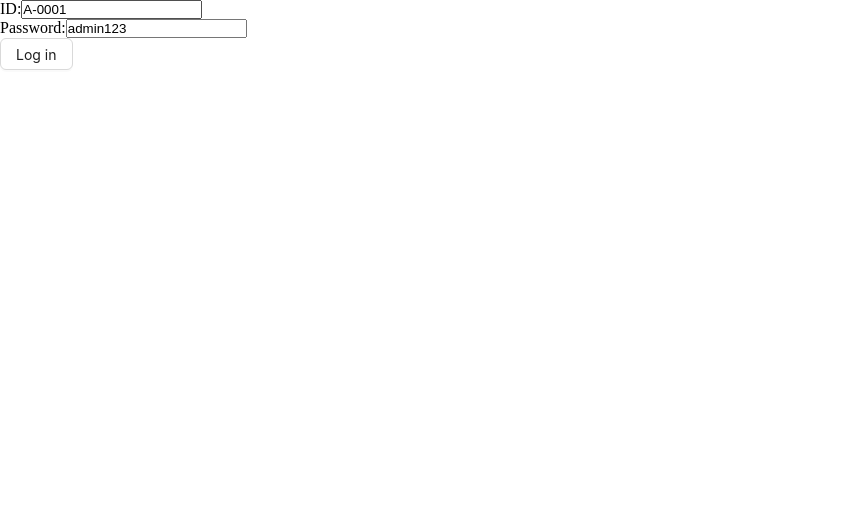
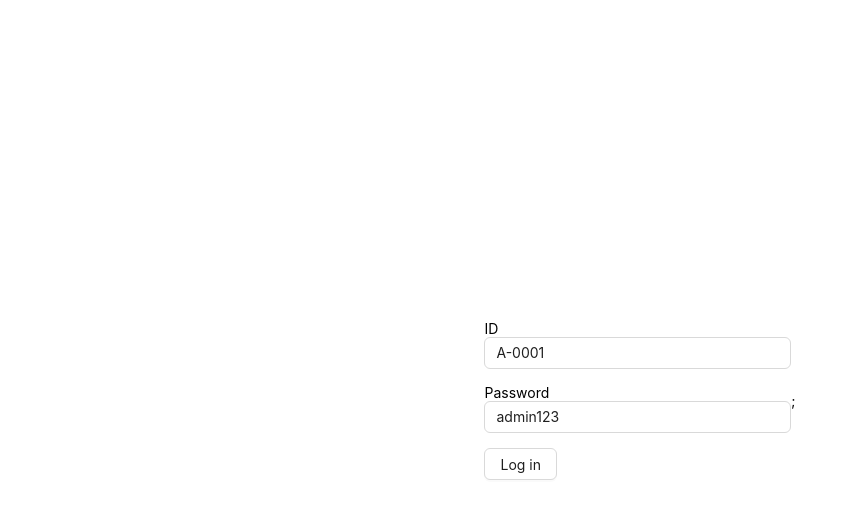
Before and after one commit to Sobuz-Mia/PH-University-Client-Site, a React (Vite) app: page /login in a window 1280 px wide. Shown: the top 518 px of the page, without its empty margins (0-858 px from the left). Built offline with nearby package versions, Linux system fonts and the light colour scheme.

Commit message:
set default values in form and resolve type error

```diff
--- /dev/null
+++ b/src/components/form/PHForm.tsx
@@ -0,0 +1,27 @@
+import { ReactNode } from "react";
+import { FormProvider, SubmitHandler, useForm } from "react-hook-form";
+
+type TFormConfig = {
+  defaultValues?: Record<string, any>;
+};
+
+type TFromProps = {
+  onSubmit: SubmitHandler<any>;
+  children: ReactNode;
+} & TFormConfig;
+const PHForm = ({ onSubmit, children, defaultValues }: TFromProps) => {
+  const formConfig: TFormConfig = {};
+  if (defaultValues) {
+    formConfig["defaultValues"] = defaultValues;
+  }
+  const methods = useForm(formConfig);
+  return (
+    <>
+      <FormProvider {...methods}>
+        <form onSubmit={methods.handleSubmit(onSubmit)}>{children}</form>;
+      </FormProvider>
+    </>
+  );
+};
+
+export default PHForm;
--- /dev/null
+++ b/src/components/form/PHInput.tsx
@@ -0,0 +1,20 @@
+import { Input } from "antd";
+import { Controller } from "react-hook-form";
+type TInputProps = {
+  type: string;
+  name: string;
+  label?: string;
+};
+const PHInput = ({ type, name, label }: TInputProps) => {
+  return (
+    <div style={{ marginBottom: "15px" }}>
+      {label ? label : null}
+      <Controller
+        name={name}
+        render={({ field }) => <Input {...field} type={type} id={name} />}
+      />
+    </div>
+  );
+};
+
+export default PHInput;
--- a/src/pages/Login.tsx
+++ b/src/pages/Login.tsx
@@ -1,21 +1,22 @@
-import { Button } from "antd";
-import { FieldValues, useForm } from "react-hook-form";
+import { Button, Row } from "antd";
+import { FieldValues } from "react-hook-form";
 import { useLoginMutation } from "../redux/features/auth/authApi";
 import { useAppDispatch } from "../redux/hooks";
 import { setUser, TUser } from "../redux/features/auth/authSlice";
 import { verifyAccessToken } from "../utils/verifyAccessToken";
 import { toast } from "sonner";
 import { useNavigate } from "react-router-dom";
+import PHForm from "../components/form/PHForm";
+import PHInput from "./../components/form/PHInput";
 
 const Login = () => {
   const dispatch = useAppDispatch();
   const navigate = useNavigate();
-  const { register, handleSubmit } = useForm({
-    defaultValues: {
-      id: "A-0001",
-      password: "admin123",
-    },
-  });
+
+  const defaultValues = {
+    id: "A-0001",
+    password: "admin123",
+  };
   const [login] = useLoginMutation();
   const onsubmit = async (data: FieldValues) => {
     const toastId = toast.loading("Logging in", {});
@@ -34,17 +35,13 @@
     }
   };
   return (
-    <form onSubmit={handleSubmit(onsubmit)}>
-      <div>
-        <label htmlFor="id">ID:</label>
-        <input type="text" id="id" {...register("id")} />
-      </div>
-      <div>
-        <label htmlFor="id">Password:</label>
-        <input type="text" id="password" {...register("password")} />
-      </div>
-      <Button htmlType="submit">Log in</Button>
-    </form>
+    <Row justify="center" align="middle" style={{ height: "100vh" }}>
+      <PHForm onSubmit={onsubmit} defaultValues={defaultValues}>
+        <PHInput label="ID" type="text" name="id"></PHInput>
+        <PHInput label="Password" type="text" name="password"></PHInput>
+        <Button htmlType="submit">Log in</Button>
+      </PHForm>
+    </Row>
   );
 };
 
```
